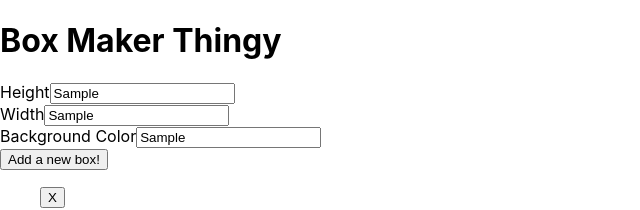
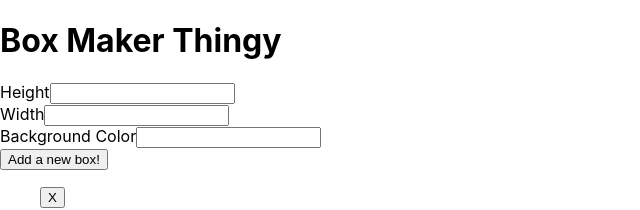
Before and after one commit to davisstacked/react-state-exercises, a React (Create React App) app: page / in a window 1280 px wide. Both pictures are taken after typing "Sample", "Sample", "Sample" into the empty fields and a click on the button "Add a new box!". Shown: the top 210 px of the page, without its empty margins (0-640 px from the left). Built offline with nearby package versions, Linux system fonts and the light colour scheme.

Commit message:
remove box

```diff
--- a/src/Forms/Box.js
+++ b/src/Forms/Box.js
@@ -7,7 +7,7 @@ export const Box = (props) => {
       <div style={{ width: `${props.width}px`, height: `${props.height}px`, backgroundColor: props.backgroundColor }}>
 
       </div>
-      <button>X</button>
+      <button onClick={props.remove}>X</button>
     </div>
   )
 }
--- a/src/Forms/BoxList.js
+++ b/src/Forms/BoxList.js
@@ -8,24 +8,28 @@ export const BoxList = (props) => {
   const [boxes, setBoxes] = useState([])
 
   const addBox = (styles) => {
-    let newBox = { ...styles, key: uuid() }
-    setBoxes(box => ([...box, newBox]));
+    let newBox = { ...styles, key: uuid(), id: uuid()}
+    setBoxes(state => ([...state, newBox]));
   }
 
+  const removeBox = (id) => {
+    setBoxes(boxes.filter(box => box.id !== id))
+  }
   const renderBoxes = () => {
     return (
     <ul>
       {boxes.map(box => (
-        <Box width={box.width} height={box.height} backgroundColor={box.backgroundColor} />
+        <Box remove={() => removeBox(box.id)} key={box.key} id={box.id} width={box.width} height={box.height} backgroundColor={box.backgroundColor} />
       ))}
       </ul>
     )
   }
 
+
   return (
     <div>
       <h1>Box Maker Thingy</h1>
-      <NewBoxForm addBox={addBox} />
+      <NewBoxForm removeBox={removeBox} addBox={addBox} />
       <div>
         {renderBoxes()}
       </div>
--- a/src/Forms/NewBoxForm.js
+++ b/src/Forms/NewBoxForm.js
@@ -7,6 +7,7 @@ export const NewBoxForm = (props) => {
   const handleSubmit = (e) => {
     e.preventDefault();
     props.addBox(styles);
+    setStyles({height: "", width: "", backgroundColor: ""});
   }
 
   const handleChange = (e) => {
```
